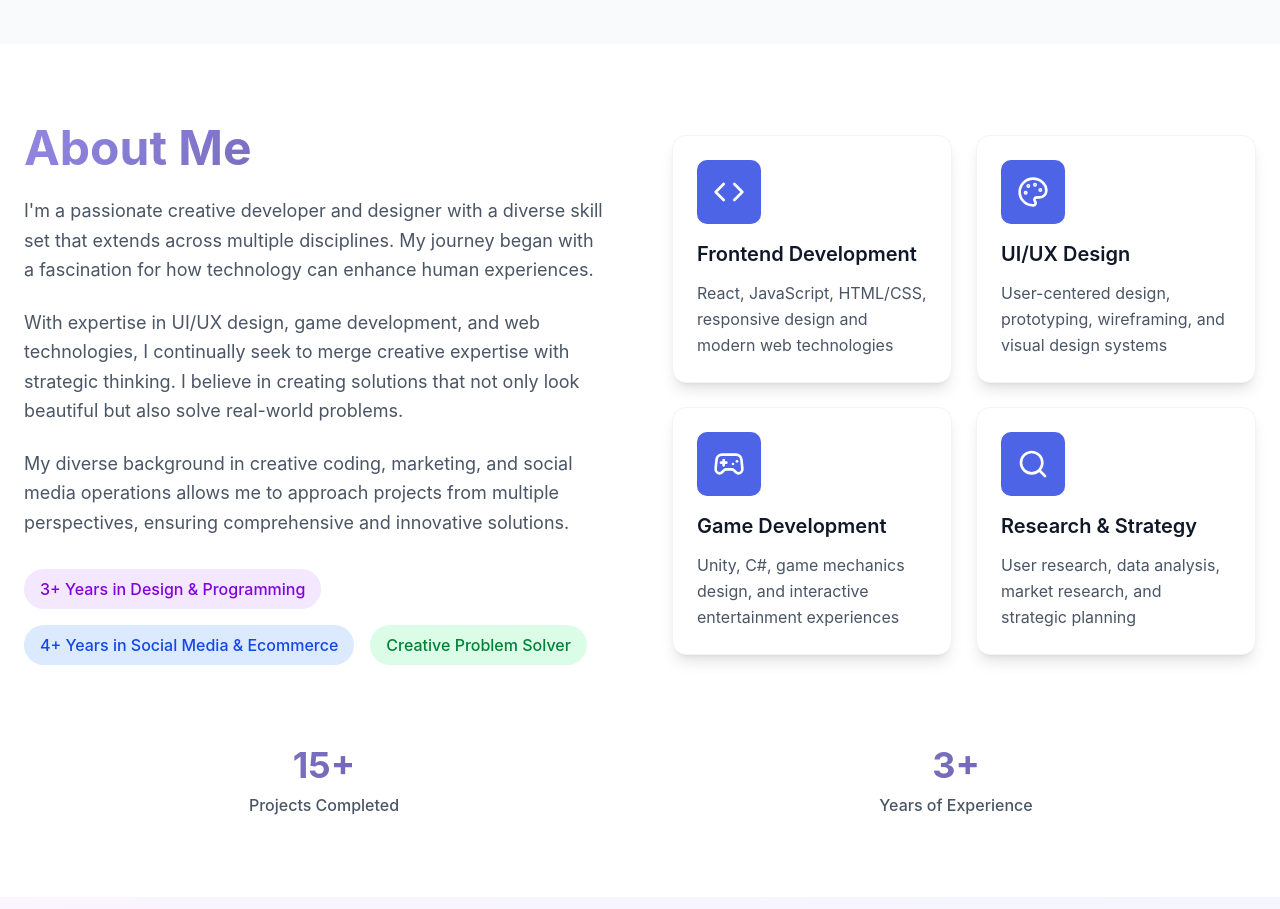
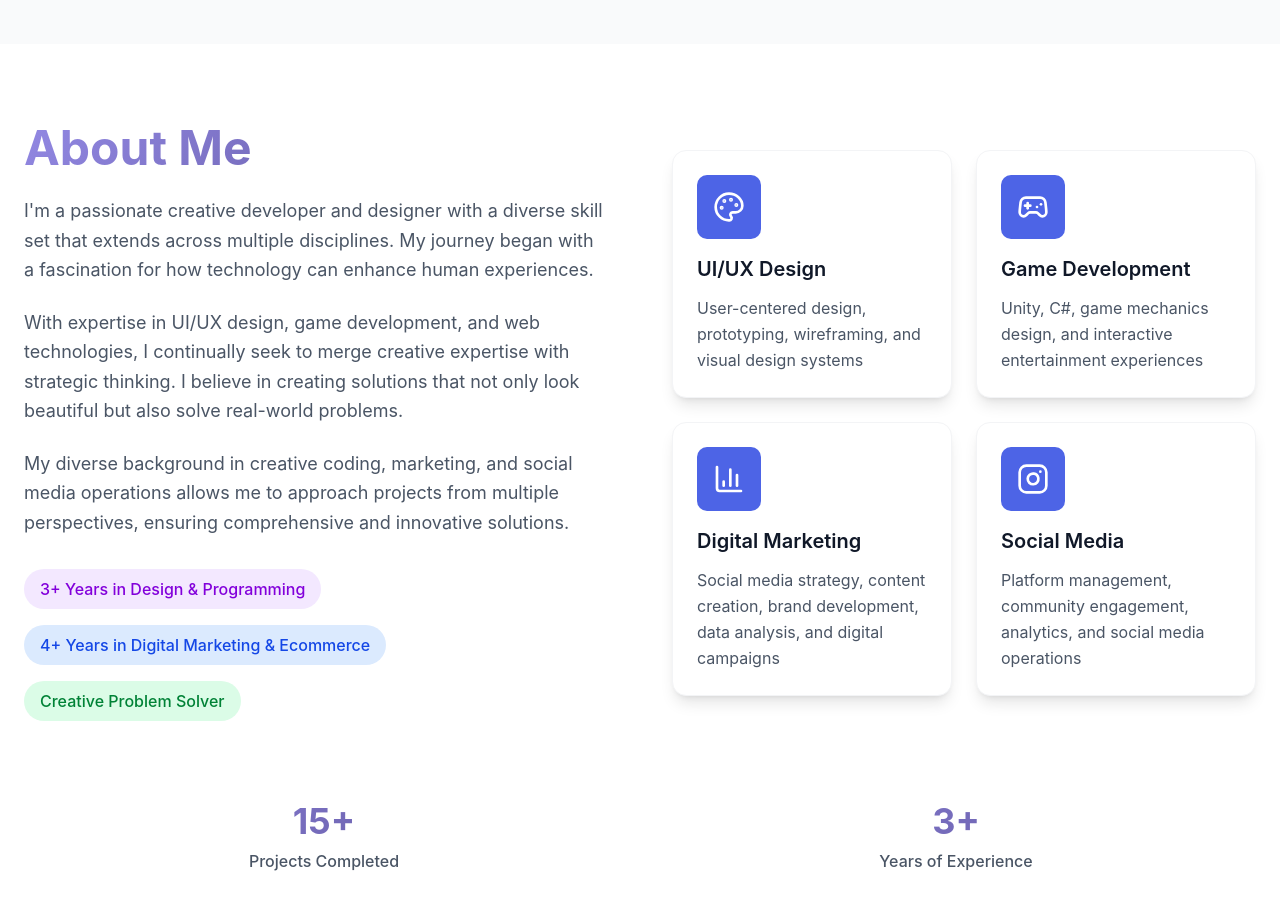
Before and after one commit to cqyestateyuki-prog/qingyuportfoliosite, a React (Vite) app: page / in a window 1280 px wide. Shown: the part 2200-3109 px from the top of the page. Built offline with nearby package versions, Linux system fonts and the light colour scheme.

Commit message:
Update About.jsx

```diff
--- a/src/components/About.jsx
+++ b/src/components/About.jsx
@@ -1,5 +1,5 @@
 import { useState, useEffect } from 'react';
-import { Code, Palette, Gamepad2, Search } from 'lucide-react';
+import { Code, Palette, Gamepad2, Search, BarChart3, Instagram } from 'lucide-react';
 
 const About = () => {
   const [isVisible, setIsVisible] = useState(false);
@@ -24,12 +24,6 @@ const About = () => {
 
   const skills = [
     {
-      icon: <Code className="w-8 h-8" />,
-      title: 'Frontend Development',
-      description: 'React, JavaScript, HTML/CSS, responsive design and modern web technologies',
-      color: 'var(--main-blue)'
-    },
-    {
       icon: <Palette className="w-8 h-8" />,
       title: 'UI/UX Design',
       description: 'User-centered design, prototyping, wireframing, and visual design systems',
@@ -42,9 +36,15 @@ const About = () => {
       color: 'var(--main-blue)'
     },
     {
-      icon: <Search className="w-8 h-8" />,
-      title: 'Research & Strategy',
-      description: 'User research, data analysis, market research, and strategic planning',
+      icon: <BarChart3 className="w-8 h-8" />,
+      title: 'Digital Marketing',
+      description: 'Social media strategy, content creation, brand development, data analysis, and digital campaigns',
+      color: 'var(--main-blue)'
+    },
+    {
+      icon: <Instagram className="w-8 h-8" />,
+      title: 'Social Media',
+      description: 'Platform management, community engagement, analytics, and social media operations',
       color: 'var(--main-blue)'
     }
   ];
@@ -87,7 +87,7 @@ const About = () => {
                 3+ Years in Design & Programming
               </div>
               <div className="bg-blue-100 text-blue-700 px-4 py-2 rounded-full font-medium">
-                4+ Years in Social Media & Ecommerce
+                4+ Years in Digital Marketing & Ecommerce
               </div>
               <div className="bg-green-100 text-green-700 px-4 py-2 rounded-full font-medium">
                 Creative Problem Solver
```
